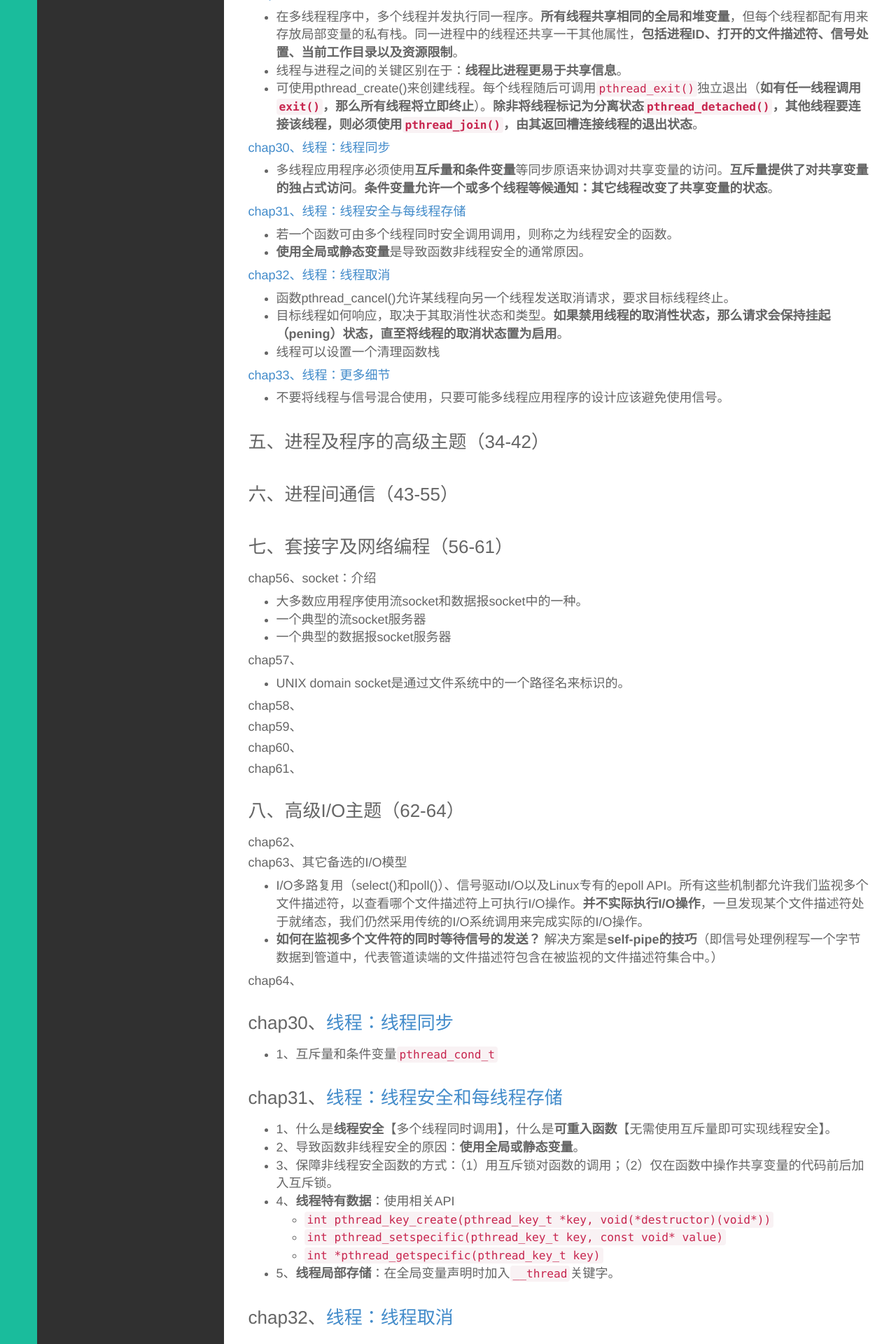
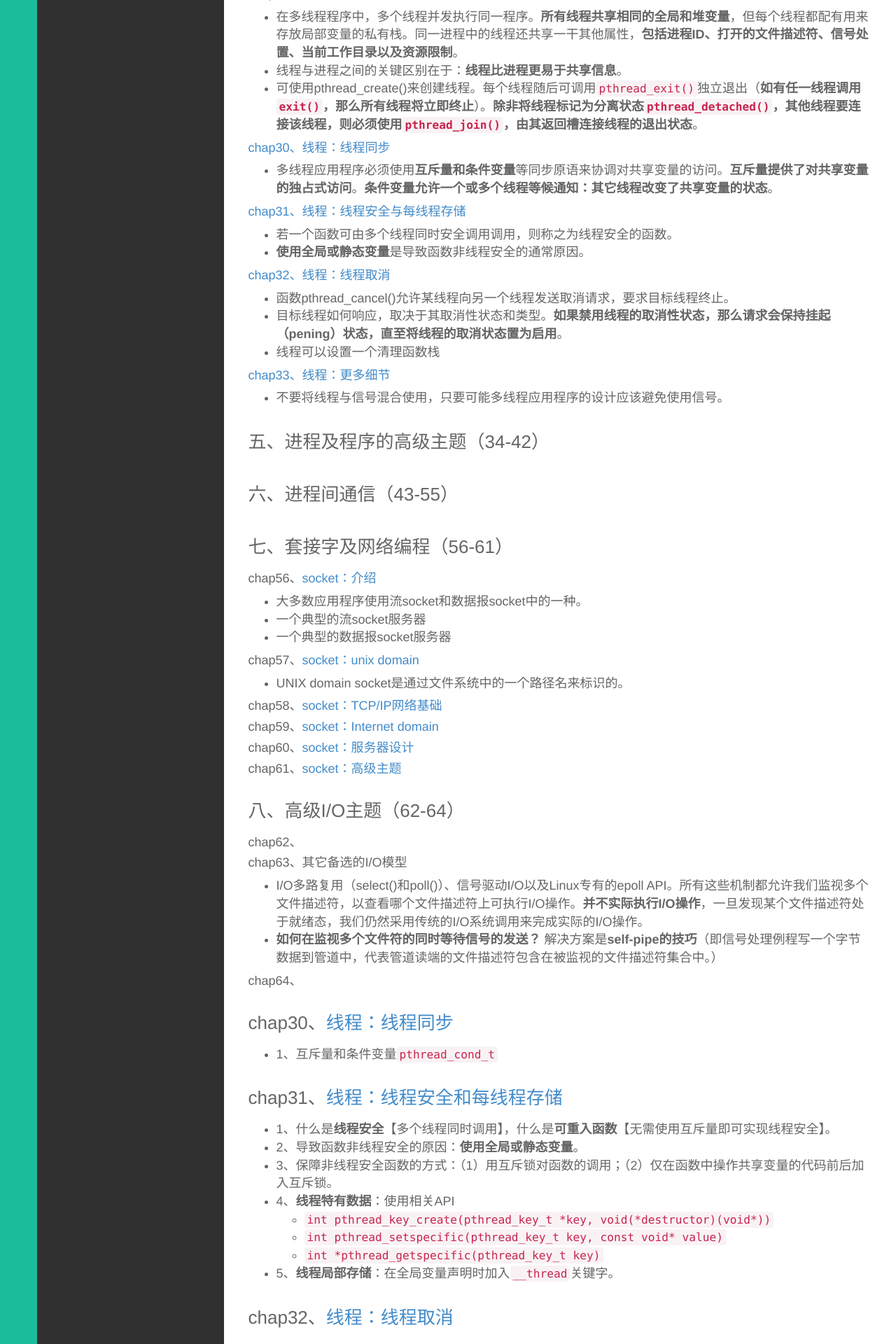
Before and after one commit to wolflion/blog, a Jekyll site: the page built from _posts/技术/2020-12-28-Unix-Programming-Manual.md, in a window 1280 px wide. Shown: the part 2531-4451 px from the top of the page at 70% size. Built offline with Jekyll 4.4.1, drawn with Linux system fonts in a browser that asks for light colours.

Commit message:
Update 2020-12-28-Unix-Programming-Manual.md

```diff
--- a/_posts/技术/2020-12-28-Unix-Programming-Manual.md
+++ b/_posts/技术/2020-12-28-Unix-Programming-Manual.md
@@ -135,23 +135,23 @@ https://cloud.tencent.com/developer/news/106022 抄一下目录
 
 ### 七、套接字及网络编程（56-61）
 
-#### chap56、socket：介绍
+#### chap56、[socket：介绍](https://gitee.com/fewolflion/BookNote/blob/master/01lioneloutput/21UnixPrograming/07Part7Socket/chap56SOCKET-%E4%BB%8B%E7%BB%8D.md)
 
 + 大多数应用程序使用流socket和数据报socket中的一种。
 + 一个典型的流socket服务器
 + 一个典型的数据报socket服务器
 
-#### chap57、
+#### chap57、[socket：unix domain](https://gitee.com/fewolflion/BookNote/blob/master/01lioneloutput/21UnixPrograming/07Part7Socket/chap57SOCKET-UNIX%20DOMAIN.md)
 
 + UNIX domain socket是通过文件系统中的一个路径名来标识的。
 
-#### chap58、
+#### chap58、[socket：TCP/IP网络基础](https://gitee.com/fewolflion/BookNote/blob/master/01lioneloutput/21UnixPrograming/07Part7Socket/chap58SOCKET-TCPIP%E7%BD%91%E7%BB%9C%E5%9F%BA%E7%A1%80.md)
 
-#### chap59、
+#### chap59、[socket：Internet domain](https://gitee.com/fewolflion/BookNote/blob/master/01lioneloutput/21UnixPrograming/07Part7Socket/chap59SOCKET-Internet%20DOMAIN.md)
 
-#### chap60、
+#### chap60、[socket：服务器设计](https://gitee.com/fewolflion/BookNote/blob/master/01lioneloutput/21UnixPrograming/07Part7Socket/chap60SOCKET-%E6%9C%8D%E5%8A%A1%E5%99%A8%E8%AE%BE%E8%AE%A1.md)
 
-#### chap61、
+#### chap61、[socket：高级主题](https://gitee.com/fewolflion/BookNote/blob/master/01lioneloutput/21UnixPrograming/07Part7Socket/chap61SOCKET-%E9%AB%98%E7%BA%A7%E4%B8%BB%E9%A2%98.md)
 
 ### 八、高级I/O主题（62-64）
 
```
